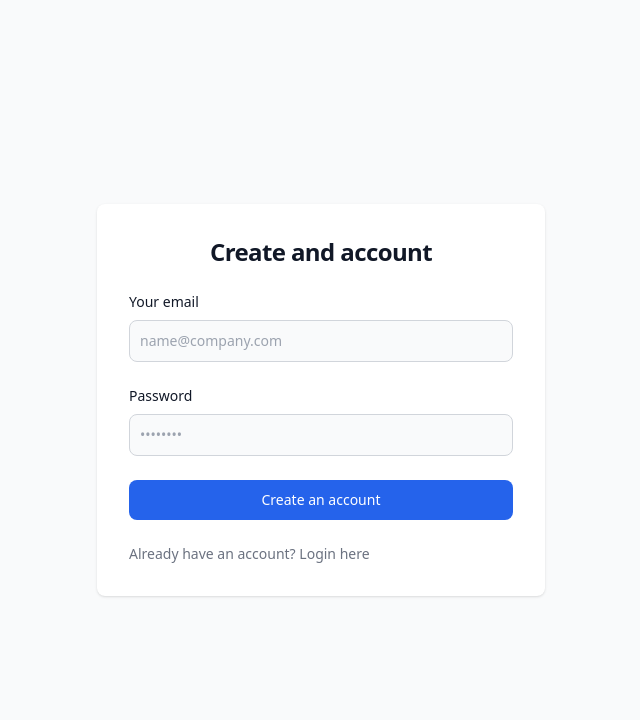
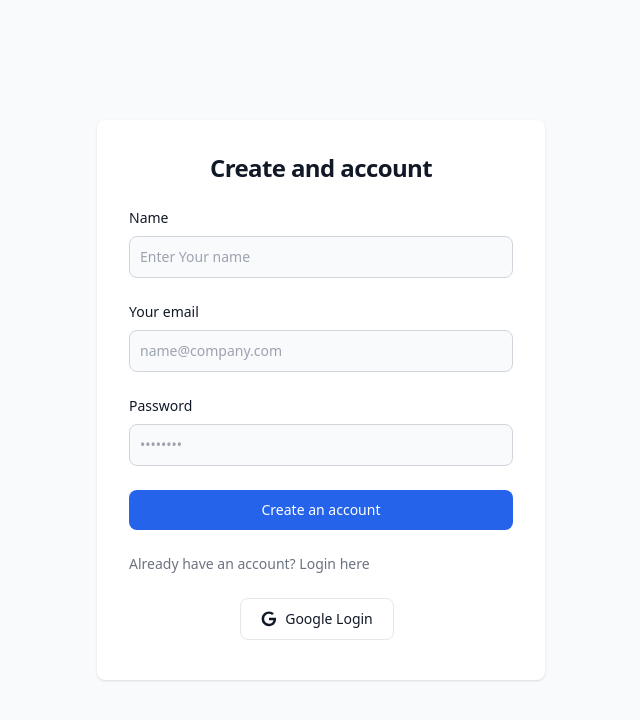
Before and after one commit to AAashik519/Bistro-boss-client, a React (Vite) app: page /register in a window 1280 px wide. Shown: the top 720 px of the page, without its empty margins (319-959 px from the left). Built offline with nearby package versions, Linux system fonts and the light colour scheme; no server answers.

Commit message:
registration successfully

```diff
--- a/package.json
+++ b/package.json
@@ -16,6 +16,8 @@
     "react": "^18.2.0",
     "react-dom": "^18.2.0",
     "react-helmet-async": "^2.0.4",
+    "react-hook-form": "^7.51.3",
+    "react-hot-toast": "^2.4.1",
     "react-parallax": "^3.5.1",
     "react-responsive-carousel": "^3.2.23",
     "react-router-dom": "^6.22.3",
--- a/src/main.jsx
+++ b/src/main.jsx
@@ -6,6 +6,7 @@ import { RouterProvider } from "react-router-dom";
 import router from "./Routes/Routes.jsx";
 import { HelmetProvider } from "react-helmet-async";
 import AuthProvider from "./providers/AuthProvider.jsx";
+import { Toaster } from "react-hot-toast";
 ReactDOM.createRoot(document.getElementById("root")).render(
   <>
     <AuthProvider>
@@ -14,6 +15,7 @@ ReactDOM.createRoot(document.getElementById("root")).render(
           <RouterProvider router={router} />
         </div>
       </HelmetProvider>
+      <Toaster />
     </AuthProvider>
   </>
 );
--- a/src/pages/Login/Login.jsx
+++ b/src/pages/Login/Login.jsx
@@ -35,6 +35,28 @@ const Login = () => {
           Don’t have an account yet? <Link to="/register" className="font-medium text-primary-600 hover:underline dark:text-primary-500">Sign Up</Link>
           </p>
         </form>
+
+        <div className="flex justify-center">
+                <button
+                  type="button"
+                  className="text-gray-900 bg-white hover:bg-gray-100 border border-gray-200 focus:ring-4 focus:outline-none focus:ring-gray-100 font-medium rounded-lg text-sm px-5 py-2.5 text-center inline-flex items-center dark:focus:ring-gray-600 dark:bg-gray-800 dark:border-gray-700 dark:text-white dark:hover:bg-gray-700 me-2 mb-2"
+                >
+                  <svg
+                    className="w-4 h-4 me-2"
+                    aria-hidden="true"
+                    xmlns="http://www.w3.org/2000/svg"
+                    fill="currentColor"
+                    viewBox="0 0 18 19"
+                  >
+                    <path
+                      fillRule="evenodd"
+                      d="M8.842 18.083a8.8 8.8 0 0 1-8.65-8.948 8.841 8.841 0 0 1 8.8-8.652h.153a8.464 8.464 0 0 1 5.7 2.257l-2.193 2.038A5.27 5.27 0 0 0 9.09 3.4a5.882 5.882 0 0 0-.2 11.76h.124a5.091 5.091 0 0 0 5.248-4.057L14.3 11H9V8h8.34c.066.543.095 1.09.088 1.636-.086 5.053-3.463 8.449-8.4 8.449l-.186-.002Z"
+                      clipRule="evenodd"
+                    />
+                  </svg>
+                  Google Login
+                </button>
+              </div>
       </div>
     </div>
   </div>
--- a/src/pages/Register/Register.jsx
+++ b/src/pages/Register/Register.jsx
@@ -2,35 +2,49 @@ import React, { useContext, useEffect, useRef, useState } from "react";
 import { Link } from "react-router-dom";
 import { AuthContext } from "../../providers/AuthProvider";
 
-
+import { useForm } from "react-hook-form"
+import toast from "react-hot-toast";
+import { Helmet } from "react-helmet-async";
 
 const Register = () => {
+  const { user, createUser } = useContext(AuthContext);
+  const {register,handleSubmit,reset , watch,formState: { errors },} = useForm()
+  // console.log(user);
 
-  const {user,createUser}= useContext(AuthContext)
-  console.log(user);
+  // const handleRegister = (e) => {
+  //   e.preventDefault();
+  //   const form = e.target;
+  //   const email = form.email.value;
+  //   const password = form.password.value;
+  //   console.log(password, email);
 
-    const handleRegister=(e)=>{
-        e.preventDefault()
-        const form=e.target
-        const email= form.email.value
-        const password = form.password.value
-        console.log(password, email);
+  //   try {
+  //     createUser(email, password).then((result) => {
+  //       const user = result.user;
+  //       console.log(user);
+  //     });
+  //   } catch (error) {}
+  // };
 
-        try {
-          createUser(email,password)
-          .then(result=>{
-            const user= result.user
-            console.log(user);
-          })
-        } catch (error) {
+  const onSubmit = (data) =>{
+      createUser(data.email, data.password)
+      .then(result =>{
+        const loggedUser= result.user
+        console.log(loggedUser);
 
-        }
+      })
 
-    }
+    // console.log(data)
+    reset()
+  }
 
+  console.log(watch("example"))
 
   return (
     <div>
+      <Helmet>
+        <title>Bistro Boss | Register</title>
+      </Helmet>
       <section className="bg-gray-50 dark:bg-gray-900">
         <div className="flex flex-col items-center justify-center px-6 py-8 mx-auto md:h-screen lg:py-0">
           <div className="w-full bg-white rounded-lg shadow dark:border md:mt-0 sm:max-w-md xl:p-0 dark:bg-gray-800 dark:border-gray-700">
@@ -38,7 +52,30 @@ const Register = () => {
               <h1 className="text-xl text-center font-bold leading-tight tracking-tight text-gray-900 md:text-2xl dark:text-white">
                 Create and account
               </h1>
-              <form className="space-y-4 md:space-y-6" action="#" onSubmit={handleRegister}>
+              <form
+                className="space-y-4 md:space-y-6"
+                action="#"
+                onSubmit={handleSubmit(onSubmit)}
+              >
+                <div>
+                  <label
+                    htmlFor="name"
+                    className="block mb-2 text-sm font-medium text-gray-900 dark:text-white"
+                  >
+                     Name
+                  </label>
+                  <input
+                   {...register("name" ,{required:true})}
+
+                    type="text"
+                    name="name"
+                    id="name"
+                    className="bg-gray-50 border border-gray-300 text-gray-900 sm:text-sm rounded-lg focus:ring-primary-600 focus:border-primary-600 block w-full p-2.5 dark:bg-gray-700 dark:border-gray-600 dark:placeholder-gray-400 dark:text-white dark:focus:ring-blue-500 dark:focus:border-blue-500"
+                    placeholder="Enter Your name"
+
+                  />
+                   {errors.name &&  <h1 className="text-red-500 mt-1">This field is required</h1>}
+                </div>
                 <div>
                   <label
                     htmlFor="email"
@@ -47,13 +84,15 @@ const Register = () => {
                     Your email
                   </label>
                   <input
+                    {...register("email" ,{required:true}) }
                     type="email"
                     name="email"
                     id="email"
                     className="bg-gray-50 border border-gray-300 text-gray-900 sm:text-sm rounded-lg focus:ring-primary-600 focus:border-primary-600 block w-full p-2.5 dark:bg-gray-700 dark:border-gray-600 dark:placeholder-gray-400 dark:text-white dark:focus:ring-blue-500 dark:focus:border-blue-500"
                     placeholder="name@company.com"
-                    required
+
                   />
+                   {errors.email &&  <h1 className="text-red-500 mt-1">This field is required</h1>}
                 </div>
                 <div>
                   <label
@@ -63,13 +102,19 @@ const Register = () => {
                     Password
                   </label>
                   <input
+                    {...register("password" ,{required:true ,
+                       minLength:8,
+                        maxLength:20,
+                        pattern:/^(?=.*[a-z])(?=.*[A-Z])(?=.*[0-9])(?=.*[!@#\$%\^&\*]).{8,}$/
+                      })  }
                     type="password"
                     name="password"
                     id="password"
                     placeholder="••••••••"
                     className="bg-gray-50 border border-gray-300 text-gray-900 sm:text-sm rounded-lg focus:ring-primary-600 focus:border-primary-600 block w-full p-2.5 dark:bg-gray-700 dark:border-gray-600 dark:placeholder-gray-400 dark:text-white dark:focus:ring-blue-500 dark:focus:border-blue-500"
-                    required
+
                   />
+                   {errors.password &&  <h1 className="text-red-500 mt-1">Password must be  one uppercase, one lowercase, one number and one special character and less 20</h1>}
                 </div>
 
                 <button
@@ -88,6 +133,27 @@ const Register = () => {
                   </Link>
                 </p>
               </form>
+              <div className="flex justify-center">
+                <button
+                  type="button"
+                  className="text-gray-900 bg-white hover:bg-gray-100 border border-gray-200 focus:ring-4 focus:outline-none focus:ring-gray-100 font-medium rounded-lg text-sm px-5 py-2.5 text-center inline-flex items-center dark:focus:ring-gray-600 dark:bg-gray-800 dark:border-gray-700 dark:text-white dark:hover:bg-gray-700 me-2 mb-2"
+                >
+                  <svg
+                    className="w-4 h-4 me-2"
+                    aria-hidden="true"
+                    xmlns="http://www.w3.org/2000/svg"
+                    fill="currentColor"
+                    viewBox="0 0 18 19"
+                  >
+                    <path
+                      fillRule="evenodd"
+                      d="M8.842 18.083a8.8 8.8 0 0 1-8.65-8.948 8.841 8.841 0 0 1 8.8-8.652h.153a8.464 8.464 0 0 1 5.7 2.257l-2.193 2.038A5.27 5.27 0 0 0 9.09 3.4a5.882 5.882 0 0 0-.2 11.76h.124a5.091 5.091 0 0 0 5.248-4.057L14.3 11H9V8h8.34c.066.543.095 1.09.088 1.636-.086 5.053-3.463 8.449-8.4 8.449l-.186-.002Z"
+                      clipRule="evenodd"
+                    />
+                  </svg>
+                  Google Login
+                </button>
+              </div>
             </div>
           </div>
         </div>
```
Also changed, not shown: 1 other file (tests, documents, lock files or other folders).
